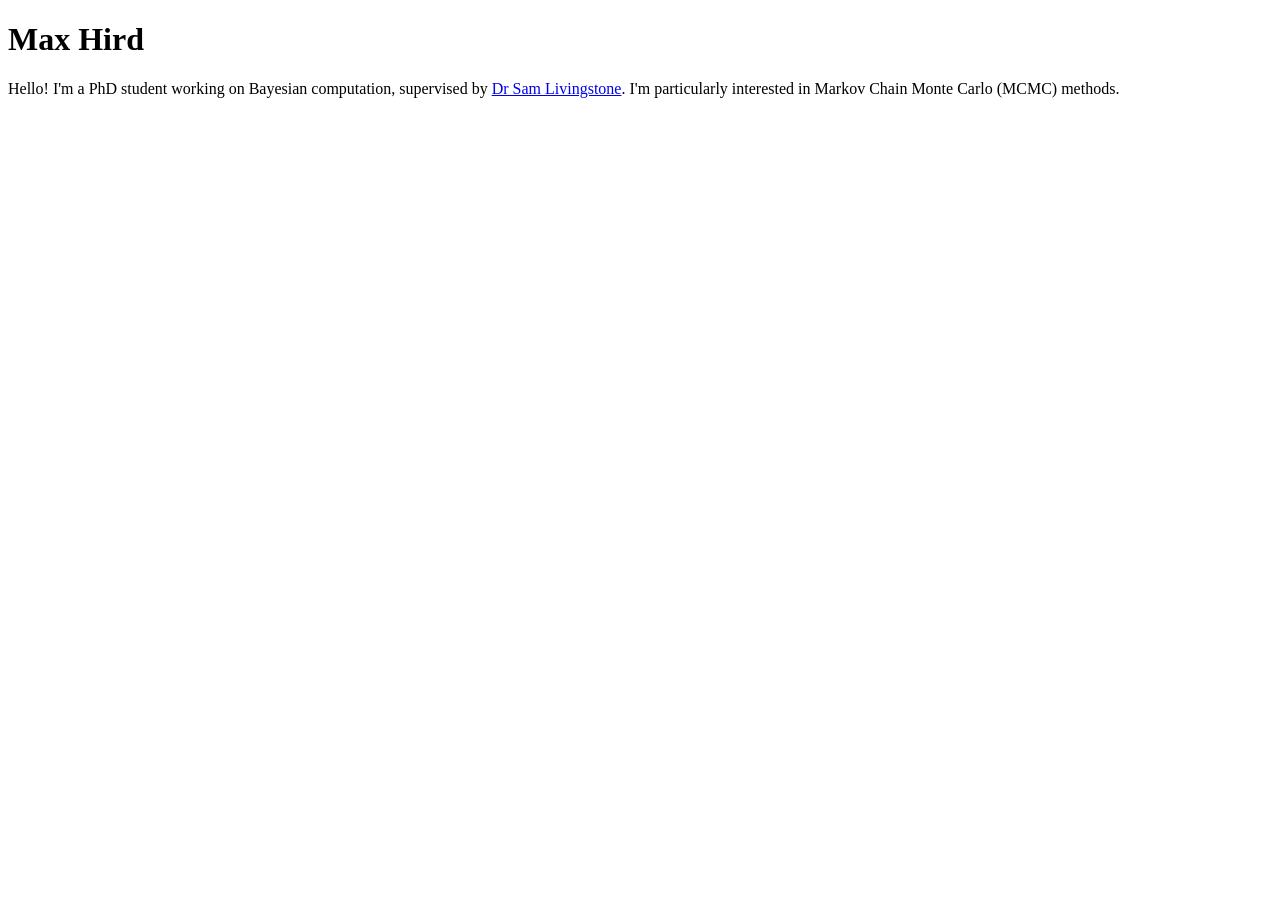
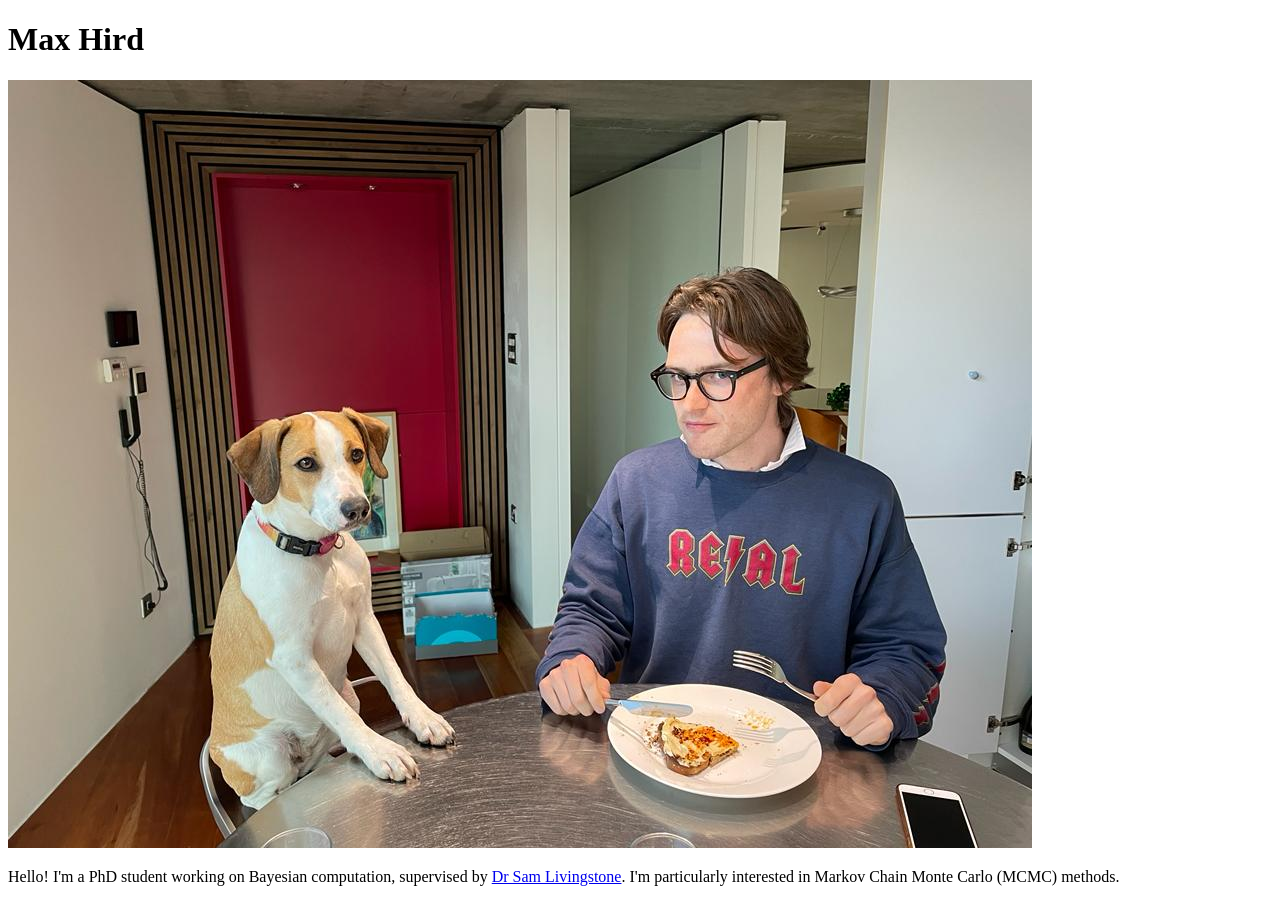
Before and after one commit to maxhhird/maxhhird.github.io, a plain HTML site: page index.html in a window 1280 px wide. Before the commit the page ends 800 px from the top, so only its background shows below. Drawn offline with Linux system fonts and the light colour scheme.

Commit message:
Update index.html

```diff
--- a/index.html
+++ b/index.html
@@ -3,6 +3,7 @@
 <body>
 
 <h1>Max Hird</h1>
+  <img src="dog.jpeg" alt="me">
 
 <p>Hello! I'm a PhD student working on Bayesian computation, supervised by <a href="https://samueljlivingstone.wixsite.com/webpage">Dr Sam Livingstone</a>.
   I'm particularly interested in Markov Chain Monte Carlo (MCMC) methods.
```
